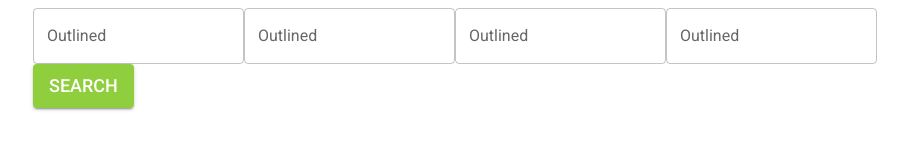
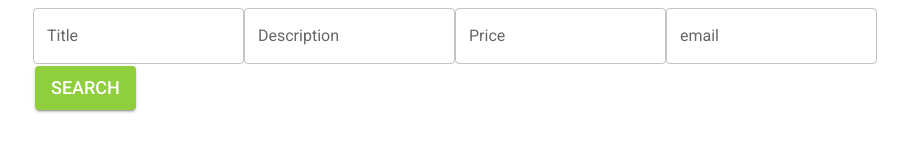
Before and after one commit to andrixb/item-test, a Next.js app: page /items-manager in a window 1280 px wide. Shown: the top 160 px of the page, without its empty margins (55-963 px from the left). Built offline with nearby package versions, Linux system fonts and the light colour scheme; no server answers.

Commit message:
feat(search): Implement filter
Signed-off-by: Andrea Baldo <andrixb@gmail.com>

```diff
--- a/pages/api/items.ts
+++ b/pages/api/items.ts
@@ -1,7 +1,28 @@
 import axios from 'axios';
+import { IItem } from '../../src/itemsManagerCtx/domain/entities';
+import { ISearchParams, ItemsExternalResponsePayload } from '../../src/itemsManagerCtx/infrastructure/interfaces';
+
+const filterItems = ({ email, title, description, price }: ISearchParams, data: ItemsExternalResponsePayload) => {
+    return {
+        items: data.items?.filter(
+            (item: IItem) =>
+                item.title?.toLowerCase().includes(title?.toLowerCase() ?? '') &&
+                item.email?.toLowerCase().includes(email?.toLowerCase() ?? '') &&
+                item.description?.toLowerCase().includes(description?.toLowerCase() ?? '') &&
+                item.price?.toLowerCase().includes(price?.toLowerCase() ?? '')
+        ),
+    };
+};
 
 export default async function handler(req: any, res: any) {
-    const PUBLIC_API = process.env.NEXT_PUBLIC_API_FULL;
-    const { data } = await axios.get(`${PUBLIC_API}/items.json`);
-    res.status(200).json({ data });
+    try {
+        const PUBLIC_API = process.env.NEXT_PUBLIC_API_FULL;
+        const { email, title, description, price } = req.query;
+        const { data } = await axios.get<ItemsExternalResponsePayload>(`${PUBLIC_API}/items.json`);
+        const filteredData = filterItems({ email, title, description, price }, data);
+        res.status(200).json({ filteredData });
+    } catch (error) {
+        res.status(500);
+        throw new Error(`${error}`);
+    }
 }
--- a/src/itemsManagerCtx/infrastructure/adapters/adaptItemsResponse.ts
+++ b/src/itemsManagerCtx/infrastructure/adapters/adaptItemsResponse.ts
@@ -2,5 +2,5 @@ import { IItem, Item } from '../../domain/entities';
 import { ItemsResponsePayload } from '../interfaces';
 
 export const adaptItemsResponse = ({ data }: ItemsResponsePayload) => {
-    return { items: data.items.map((item: IItem) => new Item(item)) }
+    return { items: data?.items?.map((item: IItem) => new Item(item)) }
 };
--- a/src/itemsManagerCtx/infrastructure/hooks/useGetItems.tsx
+++ b/src/itemsManagerCtx/infrastructure/hooks/useGetItems.tsx
@@ -7,23 +7,21 @@ export const useGetItems = () => {
     const [currentItems, setCurrentItems] = useState<ItemType[]>([]);
 
     const receiveItems = async (searchParams?: ISearchParams) => {
-        try {
-            const { items } = await fetchItemsBatch({ searchParams });
-            if (items) {
-                setCurrentItems(items ?? []);
-            }
-        } catch (error) {
-            throw new Error(`${error}`);
+        const { items } = await fetchItemsBatch({ searchParams });
+        if (items) {
+            setCurrentItems(items);
         }
     };
 
-    const handleSearch = (event: React.SyntheticEvent) => {
+    const handleSearch = (event: React.SyntheticEvent, { email, price, title, description }: ISearchParams) => {
+        event.preventDefault();
+        console.log({ email, price, title, description })
+        receiveItems({ email, price, title, description });
+    };
 
-    }
-
-    useEffect(() => {
-        receiveItems();
-    }, []);
+    // useEffect(() => {
+    //     receiveItems();
+    // }, []);
 
     return {
         currentItems,
--- /dev/null
+++ b/src/itemsManagerCtx/infrastructure/hooks/useSearchForm.tsx
@@ -0,0 +1,28 @@
+import { useState } from 'react';
+
+export const useSearchForm = () => {
+    const [email, setEmail] = useState<string>('');
+    const [title, setTitle] = useState<string>('');
+    const [description, setDescription] = useState<string>('');
+    const [price, setPrice] = useState<string>('');
+
+    const onChangeEmail = (e: React.ChangeEvent<HTMLInputElement | HTMLTextAreaElement>): void =>
+        setEmail(e.currentTarget.value);
+    const onChangeTitle = (e: React.ChangeEvent<HTMLInputElement | HTMLTextAreaElement>): void =>
+        setTitle(e.currentTarget.value);
+    const onChangePrice = (e: React.ChangeEvent<HTMLInputElement | HTMLTextAreaElement>): void =>
+        setPrice(e.currentTarget.value);
+    const onChangeDescription = (e: React.ChangeEvent<HTMLInputElement | HTMLTextAreaElement>): void =>
+        setDescription(e.currentTarget.value);
+
+    return {
+        email,
+        price,
+        title,
+        description,
+        onChangeEmail,
+        onChangeTitle,
+        onChangePrice,
+        onChangeDescription,
+    };
+};
--- /dev/null
+++ b/src/itemsManagerCtx/infrastructure/interfaces/ItemsExternalResponsePayload.ts
@@ -0,0 +1,5 @@
+import { IItem } from '../../domain/entities';
+
+export interface ItemsExternalResponsePayload {
+    items: IItem[];
+}
--- a/src/itemsManagerCtx/infrastructure/interfaces/index.ts
+++ b/src/itemsManagerCtx/infrastructure/interfaces/index.ts
@@ -1,3 +1,4 @@
 export * from './ItemsResponsePayload';
 export * from './ItemsResponse';
 export * from './SearchParams';
+export * from './ItemsExternalResponsePayload';
--- a/src/itemsManagerCtx/infrastructure/repositories/getItems.ts
+++ b/src/itemsManagerCtx/infrastructure/repositories/getItems.ts
@@ -7,10 +7,14 @@ export interface GetItemsRequest {
 }
 
 export async function getItems({ searchParams }: GetItemsRequest): Promise<ItemsResponse> {
+    try {
+        console.log(searchParams);
         const response = await apiInstance.get<ItemsResponsePayload>(
-        `
-        /api/items?email=${searchParams?.email}&&title=${searchParams?.title}&&description=${searchParams?.description}&&price=${searchParams?.price}
-        `,
+            '/api/items?' +
+                `email=${searchParams?.email ?? ''}&&` +
+                `title=${searchParams?.title ?? ''}&&` +
+                `description=${searchParams?.description ?? ''}&&` +
+                `price=${searchParams?.price ?? ''}`,
             {}
         );
 
@@ -19,4 +23,7 @@ export async function getItems({ searchParams }: GetItemsRequest): Promise<Items
         }
 
         return adaptItemsResponse(response.data);
+    } catch (error) {
+        throw new Error(`${error}`);
     }
+}
--- a/src/itemsManagerCtx/ui/components/SearchComponent.tsx
+++ b/src/itemsManagerCtx/ui/components/SearchComponent.tsx
@@ -1,19 +1,64 @@
 import { Button, TextField } from '@mui/material';
 import { Box } from '@mui/system';
 import { useGetItems } from '../../infrastructure/hooks';
+import { useSearchForm } from '../../infrastructure/hooks/useSearchForm';
+import { useSearchComponentStyles } from '../styles/SearchComponent.style';
 
 export const SearchComponent = () => {
     const { handleSearch } = useGetItems();
+    const classes = useSearchComponentStyles();
+    const { email, price, title, description, onChangeEmail, onChangePrice, onChangeTitle, onChangeDescription } =
+        useSearchForm();
 
     return (
-        <Box component="div" style={{width: '80%'}}>
-            <form>
-                <TextField id="title-search" label="Outlined" variant="outlined" />
-                <TextField id="description-search" label="Outlined" variant="outlined" />
-                <TextField id="price-search" label="Outlined" variant="outlined" />
-                <TextField id="email-search" label="Outlined" variant="outlined" />
-                <Button onClick={handleSearch} variant="contained">Search</Button>
-            </form>
+        <Box component="div">
+            <Box
+                component="form"
+                autoComplete="off"
+                onSubmit={(e) => handleSearch(e, { email, price, title, description })}
+            >
+                <Box
+                    component="div"
+                    className={classes.fieldsWrapper}
+                >
+                    <TextField
+                        name="title"
+                        variant="outlined"
+                        label="Title"
+                        onChange={onChangeTitle}
+                        className={classes.inputField}
+                    />
+                    <TextField
+                        id="description-search"
+                        name="description"
+                        variant="outlined"
+                        label="Description"
+                        className={classes.inputField}
+                        onChange={onChangeDescription}
+                    />
+                    <TextField
+                        id="price-search"
+                        name="price"
+                        label="Price"
+                        variant="outlined"
+                        onChange={onChangePrice}
+                        className={classes.inputField}
+                    />
+                    <TextField
+                        id="email-search"
+                        name="email"
+                        label="email"
+                        variant="outlined"
+                        onChange={onChangeEmail}
+                        className={classes.inputField}
+                    />
+                </Box>
+                <Box component="div" className={classes.buttonWrapper}>
+                    <Button type="submit" variant="contained">
+                        Search
+                    </Button>
+                </Box>
+            </Box>
         </Box>
     );
 };
--- /dev/null
+++ b/src/itemsManagerCtx/ui/styles/SearchComponent.style.ts
@@ -0,0 +1,31 @@
+import { makeStyles } from '@mui/styles';
+
+interface SearchComponentStylesTheme {
+    mixins: any;
+    zIndex: any;
+    transitions: any;
+    breakpoints: any;
+    spacing: any;
+}
+
+export const useSearchComponentStyles = makeStyles((theme: SearchComponentStylesTheme) => ({
+    root: {
+        width: '100%',
+    },
+
+    fieldsWrapper: {
+        display: 'flex',
+        flexFlow: 'column',
+        [theme.breakpoints.up('md')]: {
+            flexFlow: 'row',
+        },
+    },
+
+    inputField: {
+        margin: 2,
+    },
+
+    buttonWrapper: {
+        margin: 2,
+    },
+}));
```
Lines whose indentation alone changed are shown as unchanged.
